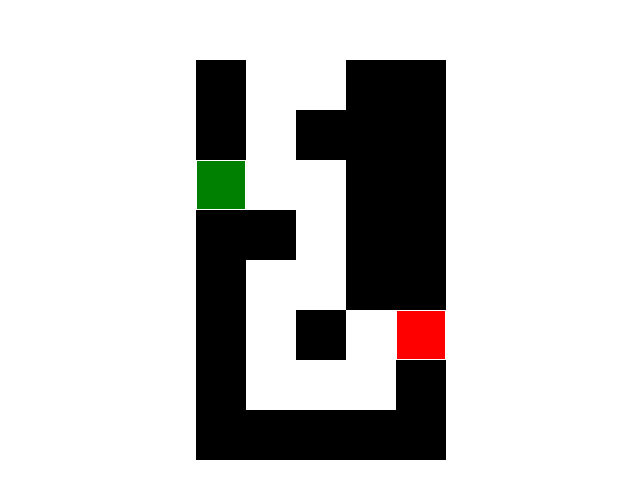
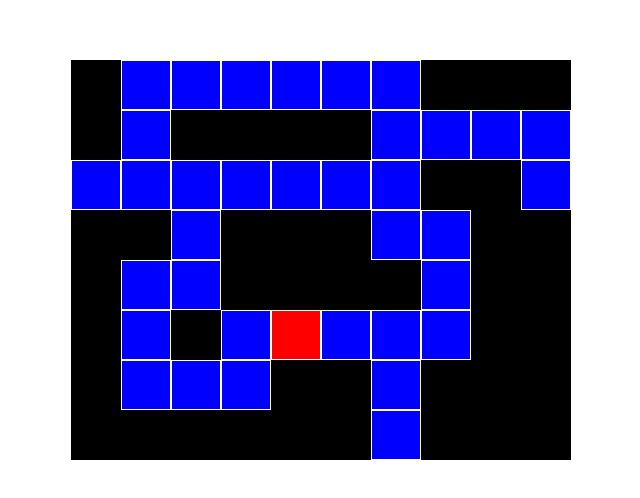
Before and after one commit to bcipa/vitejs-vite-Pathfinder-BenCipa, a Vue app: page / in a window 1280 px wide. Shown: the part 140-638 px from the top of the page, without its empty margins (319-959 px from the left). Built offline with nearby package versions, Linux system fonts and the light colour scheme.

Commit message:
3 files modified

```diff
--- a/src/App.vue
+++ b/src/App.vue
@@ -9,14 +9,14 @@ export default {
   data: function () {
     return {
       maze: [
-        [0, 1, 1, 0, 0],
-        [0, 1, 0, 0, 0],
-        [1, 1, 1, 0, 0],
-        [0, 0, 1, 0, 0],
-        [0, 1, 1, 0, 0],
-        [0, 1, 0, 1, 'x'],
-        [0, 1, 1, 1, 0],
-        [0, 0, 0, 0, 0],
+        [0, 1, 1, 1, 1, 1, 1, 0, 0, 0],
+        [0, 1, 0, 0, 0, 0, 1, 1, 1, 1],
+        [1, 1, 1, 1, 1, 1, 1, 0, 0, 1],
+        [0, 0, 1, 0, 0, 0, 1, 1, 0, 0],
+        [0, 1, 1, 0, 0, 0, 0, 1, 0, 0],
+        [0, 1, 0, 1, 'x', 1, 1, 1, 0, 0],
+        [0, 1, 1, 1, 0, 0, 1, 0, 0, 0],
+        [0, 0, 0, 0, 0, 0, 1, 0, 0, 0],
       ],
     };
   },
--- a/src/components/MazeStep.vue
+++ b/src/components/MazeStep.vue
@@ -9,6 +9,10 @@ export default defineComponent({
   computed: {
     stepClass() {
       let wall = '';
+
+      if (this.stepType === 2) {
+        wall = 'is-path';
+      }
 
       if (this.stepType === 0) {
         wall = 'is-barricade';
@@ -40,6 +44,11 @@ export default defineComponent({
   width: 3em;
 }
 
+.is-barricade {
+  background-color: black;
+  border-color: black;
+}
+
 .is-beginning {
   background-color: green;
 }
@@ -48,8 +57,7 @@ export default defineComponent({
   background-color: red;
 }
 
-.is-barricade {
-  background-color: black;
-  border-color: black;
+.is-path {
+  background-color: blue;
 }
 </style>
--- a/src/components/Pathfinder.vue
+++ b/src/components/Pathfinder.vue
@@ -1,5 +1,5 @@
 <script lang="ts">
-import { defineComponent } from 'vue';
+import { defineComponent, createApp } from 'vue';
 import Maze from './Maze.vue';
 
 export default defineComponent({
@@ -21,19 +21,17 @@ export default defineComponent({
   data() {
     return {
       previouslyVisitedSteps: Array.from({ length: this.maze.length }, () =>
-        Array.from({ length: this.maze[0].length }, () => false)
+        Array.from({ length: this.maze[0].length }, () => 0)
       ),
     };
   },
   methods: {
     perform(row, col) {
       if (this.maze[row][col] === 'x') {
+        console.log('DONE!');
         return;
-      } else if (
-        this.maze[row][col] === 1 &&
-        !this.previouslyVisitedSteps[row][col]
-      ) {
-        this.previouslyVisitedSteps[row][col] = true;
+      } else if (this.maze[row][col] === 1 && this.maze[row][col] !== 2) {
+        this.maze[row][col] = 2;
 
         if (col < this.maze[0].length - 1) {
           this.perform(row, col + 1);
@@ -55,8 +53,6 @@ export default defineComponent({
   },
   mounted() {
     this.perform(this.enteranceCoordinates[0], this.enteranceCoordinates[1]);
-
-    console.log(this.previouslyVisitedSteps);
   },
 });
 </script>
```
